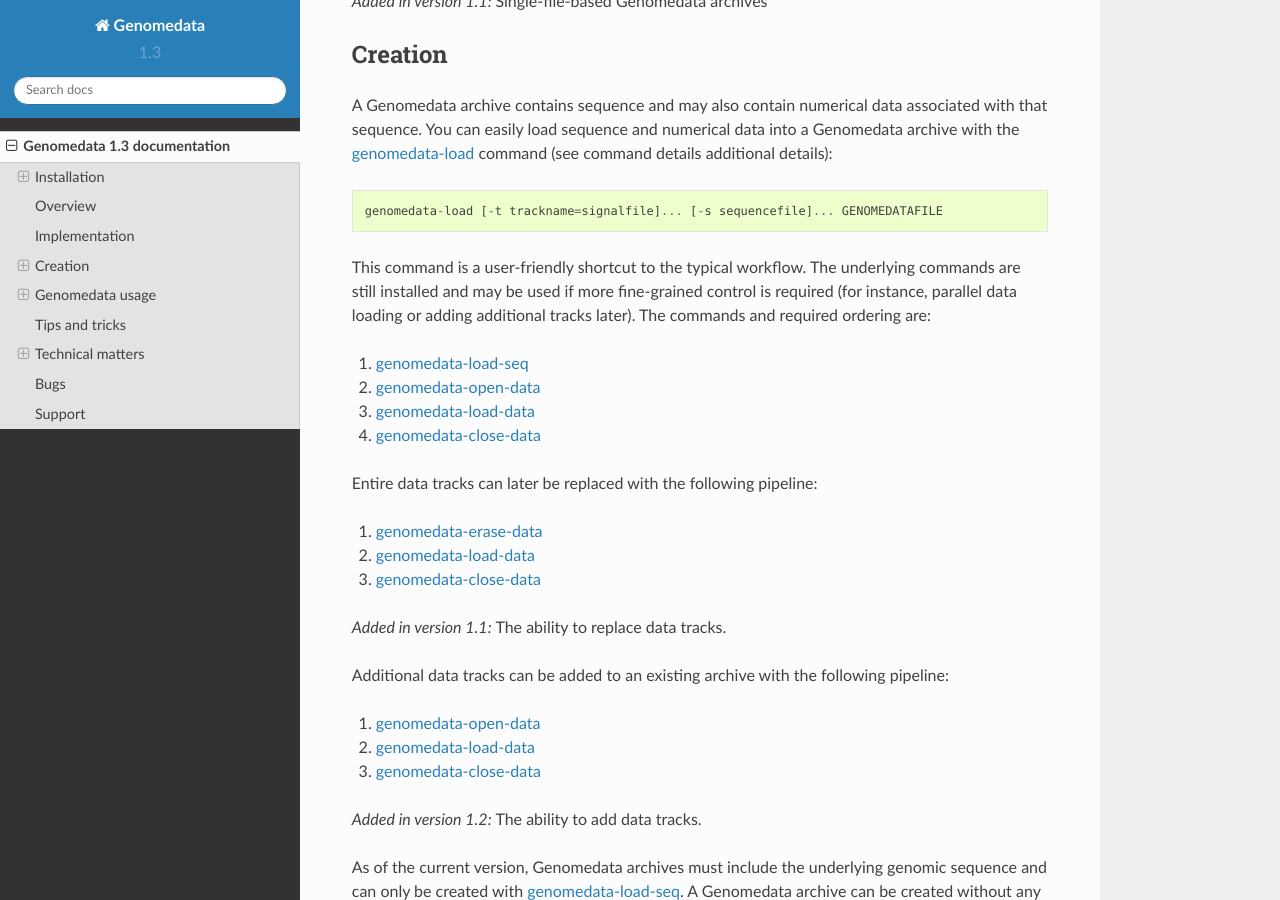
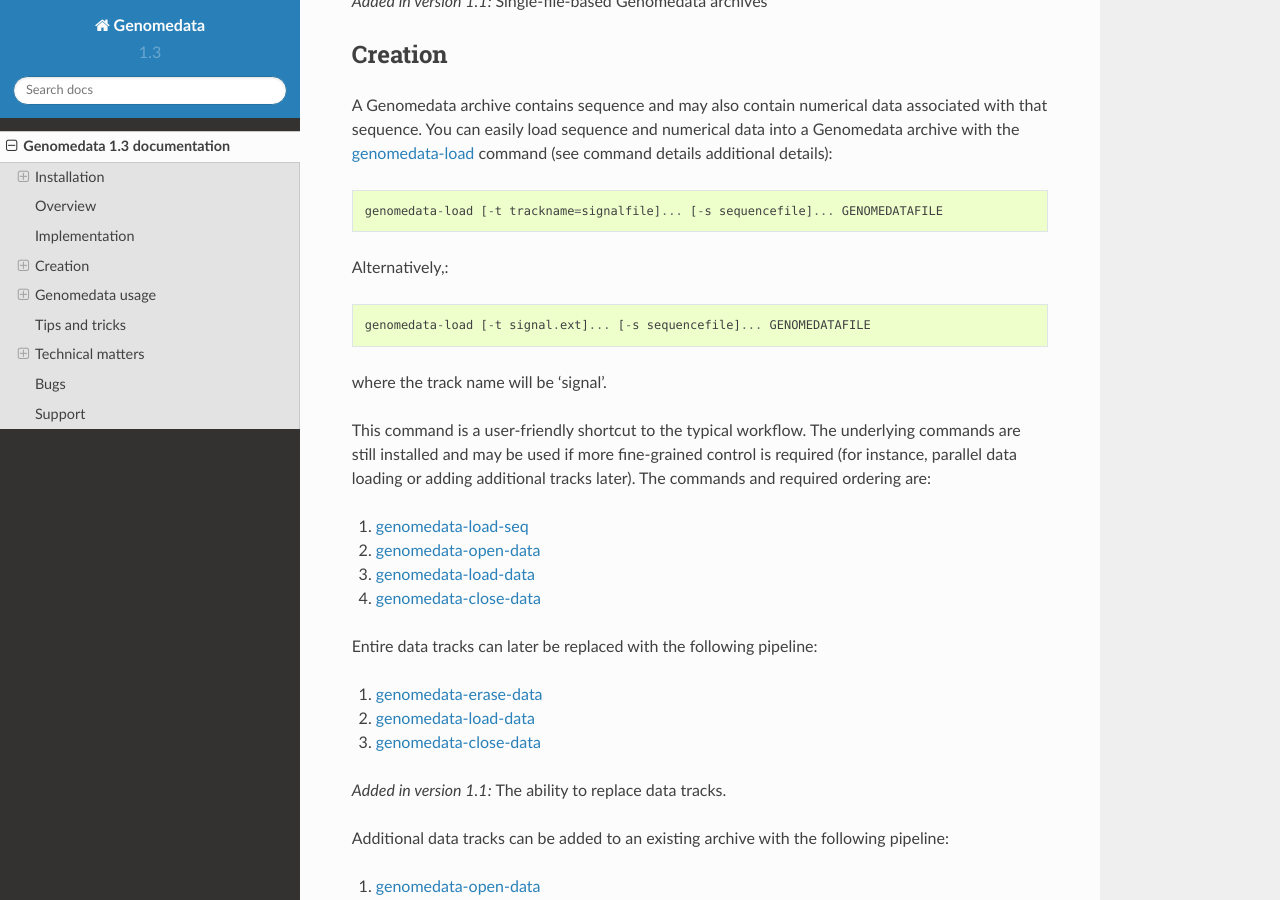
Before and after one commit to hoffmangroup/genomedata, a Sphinx documentation site: the page built from doc/genomedata.rst, in a window 1280 px wide and 900 px high, scrolled down 3459 px. Built offline with Sphinx 7.4.7 and the Read the Docs theme 2.0.0, drawn with Linux system fonts in a browser that asks for light colours.

Commit message:
Update documentation to reflect ability to infer track names from signal files

```diff
--- a/doc/genomedata.rst
+++ b/doc/genomedata.rst
@@ -157,6 +157,12 @@ sequence and numerical data into a Genomedata archive with the
 :ref:`genomedata-load` command (see command details additional details)::
 
     genomedata-load [-t trackname=signalfile]... [-s sequencefile]... GENOMEDATAFILE
+
+Alternatively,::
+
+    genomedata-load [-t signal.ext]... [-s sequencefile]... GENOMEDATAFILE
+
+where the track name will be 'signal'.
 
 This command is a user-friendly shortcut to the typical workflow. The
 underlying commands are still installed and may be used if more
@@ -373,7 +379,7 @@ See the :ref:`full example <genomedata-load-example>` for more details.
 
 Command-line usage information::
 
-    usage: genomedata-load [-h] [-v] [--verbose] -s SEQUENCE -t NAME=FILE
+    usage: genomedata-load [-h] [-v] [--verbose] -s SEQUENCE -t [NAME=]FILE
                            [--assembly | --sizes] [-f | -d]
                            GENOMEDATAFILE
 
```
